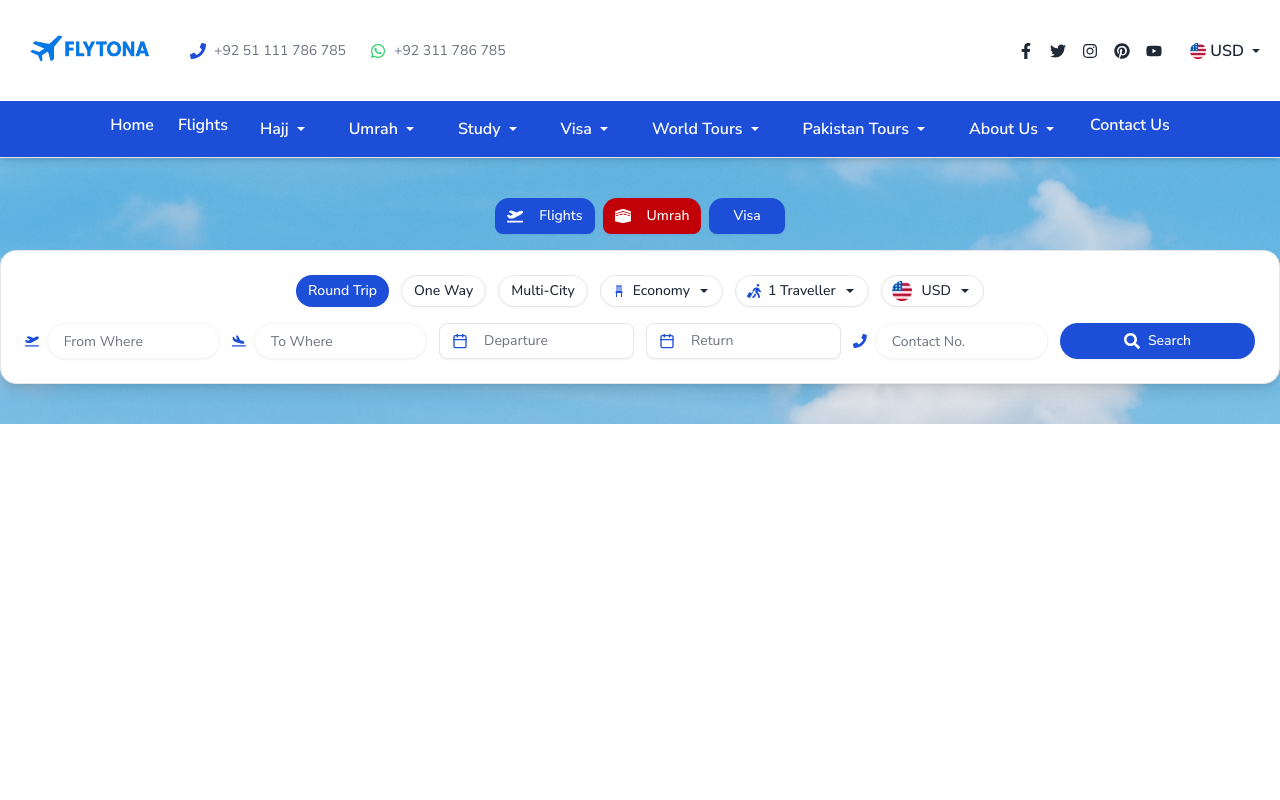
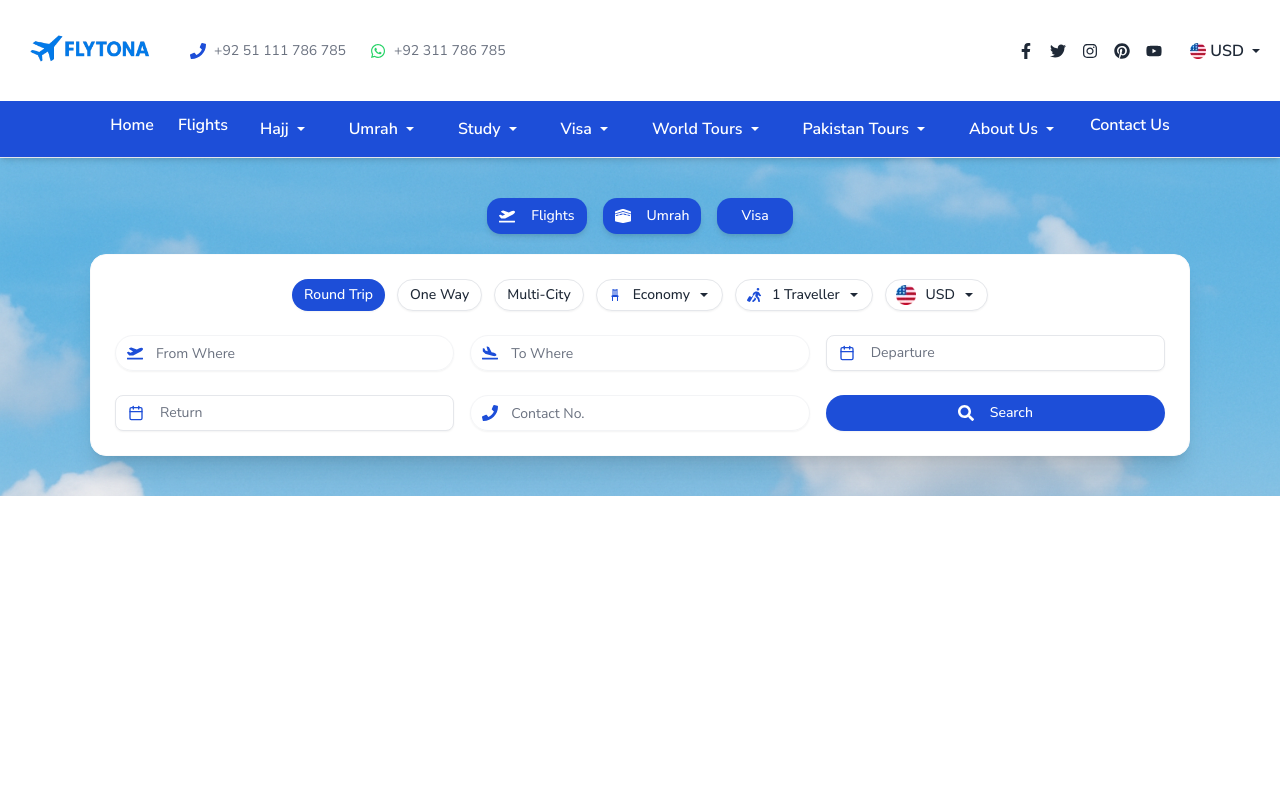
Before and after one commit to waqarkhan424/flytona, a Next.js app: page / in a window 1280 px wide. Shown: the top 800 px of the page. Built offline with nearby package versions, Linux system fonts and the light colour scheme.

Commit message:
Initial commit

```diff
--- a/components/search-box.jsx
+++ b/components/search-box.jsx
@@ -26,7 +26,6 @@ import {
   currencyOptions,
 } from "@/lib/searchData";
 import { LiaChairSolid } from "react-icons/lia";
-import { GiKaaba } from "react-icons/gi";
 
 export default function SearchBox() {
   return (
@@ -34,24 +33,25 @@ export default function SearchBox() {
       className="relative bg-cover bg-center bg-no-repeat py-10"
       style={{ backgroundImage: "url('/cloud.png')" }}
     >
-      {/* Tabs like Flights, Umrah, Visa */}
-      <div className="flex justify-center gap-2 mb-4">
-        <Button className="bg-primary text-white rounded-t-xl px-6 py-2">
+      {/* Top Buttons: Flights, Umrah, Visa */}
+      <div className="flex justify-center gap-4 mb-[-20px] relative z-10">
+        <Button className="bg-primary text-white shadow-md rounded-xl px-6 py-2">
           <FaPlaneDeparture className="mr-2" />
           Flights
         </Button>
-        <Button className="bg-red-700 text-white rounded-t-xl px-6 py-2">
-          <FaKaaba className="mr-2" /> Umrah
+        <Button className="bg-primary text-white shadow-md rounded-xl px-6 py-2">
+          <FaKaaba className="mr-2" />
+          Umrah
         </Button>
-        <Button className="bg-primary text-white rounded-t-xl px-6 py-2">
+        <Button className="bg-primary text-white shadow-md rounded-xl px-6 py-2">
           Visa
         </Button>
       </div>
 
-      {/* Search Box Container */}
-      <div className="bg-white shadow-lg border border-gray-200 rounded-2xl max-w-7xl mx-auto px-6 py-6">
-        {/* Buttons Row */}
-        <div className="flex flex-wrap gap-3 mb-4 justify-center">
+      {/* Search Box */}
+      <div className="bg-white shadow-xl border border-muted rounded-2xl max-w-[1100px] mx-auto px-6 py-6 mt-10">
+        {/* Trip Options + Dropdowns */}
+        <div className="flex flex-wrap gap-3 mb-6 justify-center">
           {tripTypes.map((type, index) => (
             <Button
               key={type}
@@ -63,10 +63,11 @@ export default function SearchBox() {
             </Button>
           ))}
 
+          {/* Travel Class */}
           <DropdownMenu>
             <DropdownMenuTrigger asChild>
               <Button variant="outline" size="sm" className="rounded-full">
-                <LiaChairSolid className="text-primary" />
+                <LiaChairSolid className="text-primary mr-1" />
                 Economy <IoMdArrowDropdown />
               </Button>
             </DropdownMenuTrigger>
@@ -77,10 +78,11 @@ export default function SearchBox() {
             </DropdownMenuContent>
           </DropdownMenu>
 
+          {/* Traveller Count */}
           <DropdownMenu>
             <DropdownMenuTrigger asChild>
               <Button variant="outline" size="sm" className="rounded-full">
-                <FaPersonWalkingLuggage className="text-primary" />
+                <FaPersonWalkingLuggage className="text-primary mr-1" />
                 1 Traveller <IoMdArrowDropdown />
               </Button>
             </DropdownMenuTrigger>
@@ -91,6 +93,7 @@ export default function SearchBox() {
             </DropdownMenuContent>
           </DropdownMenu>
 
+          {/* Currency */}
           <DropdownMenu>
             <DropdownMenuTrigger asChild>
               <Button variant="outline" size="sm" className="rounded-full">
@@ -101,8 +104,7 @@ export default function SearchBox() {
                   alt="USD"
                   className="mr-1"
                 />
-                USD
-                <IoMdArrowDropdown />
+                USD <IoMdArrowDropdown />
               </Button>
             </DropdownMenuTrigger>
             <DropdownMenuContent>
@@ -113,40 +115,51 @@ export default function SearchBox() {
           </DropdownMenu>
         </div>
 
-        {/* Input Grid */}
-        <div className="grid grid-cols-1 sm:grid-cols-2 lg:grid-cols-6 gap-3">
-          <div className="flex items-center gap-2">
-            <FaPlaneDeparture className="text-primary" />
+        {/* Inputs Grid */}
+        <div className="grid grid-cols-1 sm:grid-cols-2 lg:grid-cols-3 gap-4 gap-y-6">
+          {/* From Where */}
+          <div className="relative">
+            <FaPlaneDeparture className="absolute left-3 top-1/2 transform -translate-y-1/2 text-primary text-base" />
             <Input
               type="text"
               placeholder="From Where"
-              className="rounded-full px-4"
+              className="pl-10 rounded-full"
             />
           </div>
-          <div className="flex items-center gap-2">
-            <FaPlaneArrival className="text-primary" />
+
+          {/* To Where */}
+          <div className="relative">
+            <FaPlaneArrival className="absolute left-3 top-1/2 transform -translate-y-1/2 text-primary text-base" />
             <Input
               type="text"
               placeholder="To Where"
-              className="rounded-full px-4"
+              className="pl-10 rounded-full"
             />
           </div>
-          <div className="flex items-center gap-2">
+
+          {/* Departure */}
+          <div className="w-full">
             <DatePicker placeholder="Departure" />
           </div>
-          <div className="flex items-center gap-2">
+
+          {/* Return */}
+          <div className="w-full">
             <DatePicker placeholder="Return" />
           </div>
-          <div className="flex items-center gap-2">
-            <FaPhone className="text-primary" />
+
+          {/* Contact No. */}
+          <div className="relative">
+            <FaPhone className="absolute left-3 top-1/2 transform -translate-y-1/2 text-primary text-base" />
             <Input
               type="text"
               placeholder="Contact No."
-              className="rounded-full px-4"
+              className="pl-10 rounded-full"
             />
           </div>
-          <Button className="bg-primary text-white hover:bg-primary/90 rounded-full w-full lg:w-auto">
-            <FaSearch />
+
+          {/* Search Button */}
+          <Button className="bg-primary text-white hover:bg-primary/90 rounded-full w-full sm:w-auto sm:px-6">
+            <FaSearch className="mr-2" />
             Search
           </Button>
         </div>
```
